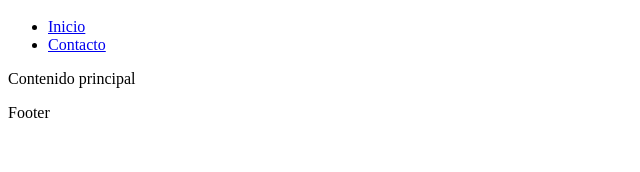
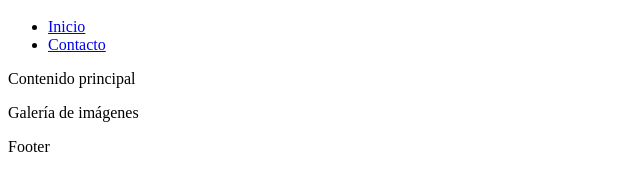
Before and after one commit to julianmoran1/reposgit, a plain HTML site: page index.html in a window 1280 px wide. Shown: the part 191-363 px from the top of the page, without its empty margins (0-640 px from the left). Drawn offline with Linux system fonts and the light colour scheme.

Commit message:
agregamos titulo de galeria de imagenes

```diff
--- a/index.html
+++ b/index.html
@@ -23,7 +23,9 @@
         </ul>
       </nav>
     </header>
-    <main>Contenido principal</main>
+    <main>Contenido principal
+      <p>Galería de imágenes</p>
+    </main>
     <footer>
       <p>Footer</p>
     </footer>
```
